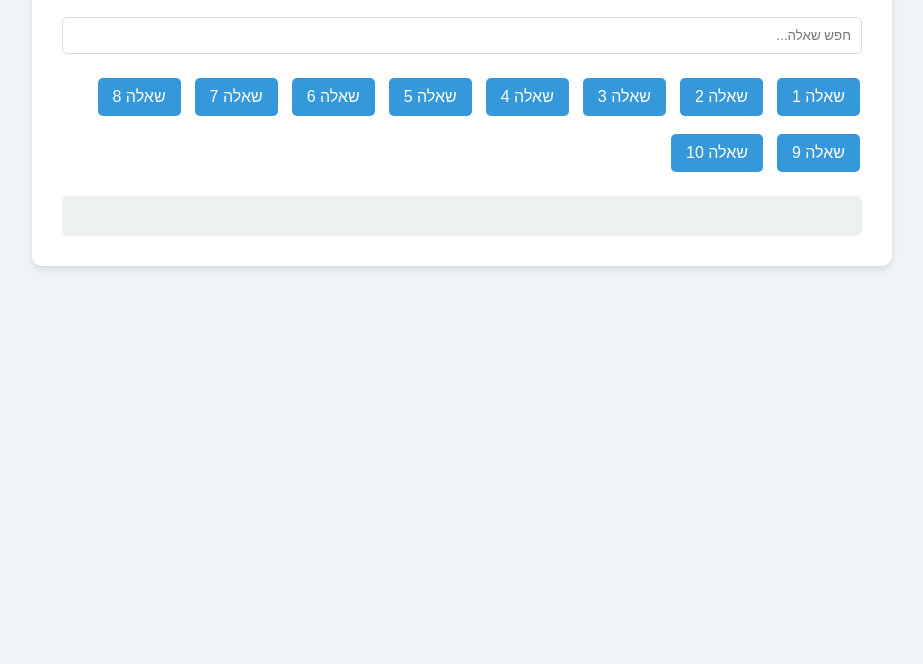
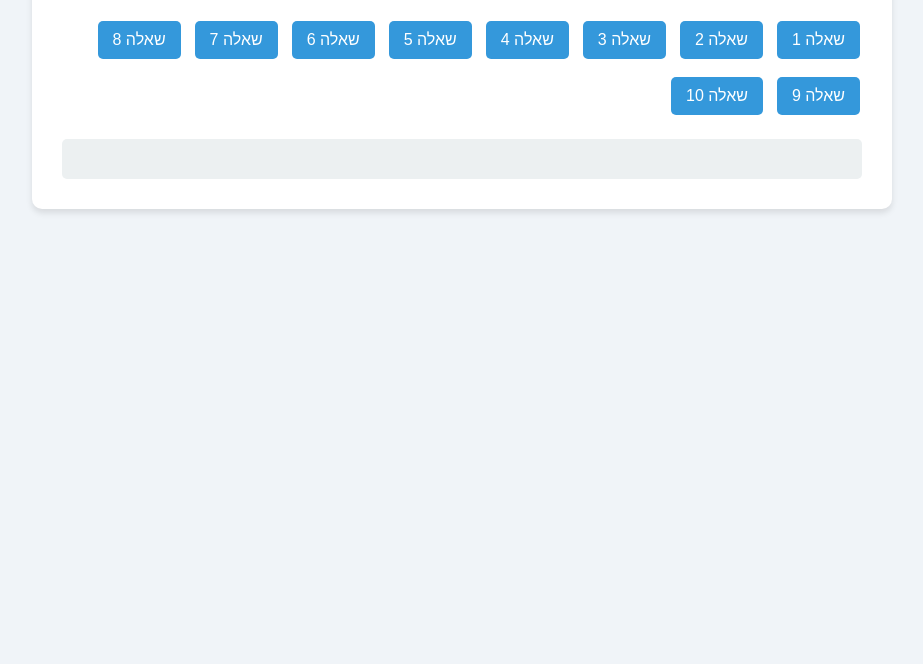
Before and after one commit to AlonRubin19/excel-eco, a plain HTML site: page index.html in a window 1280 px wide. Shown: the part 136-800 px from the top of the page, without its empty margins (178-1101 px from the left). Drawn offline with Linux system fonts and the light colour scheme.

Commit message:
Update index.html

```diff
--- a/index.html
+++ b/index.html
@@ -82,7 +82,6 @@
 <body>
     <div class="container">
         <h1>מדריך לפתרון שאלות המבחן באקסל</h1>
-        <input type="text" id="search" placeholder="חפש שאלה...">
         <div id="questionButtons"></div>
         <div id="content"></div>
     </div>
```
